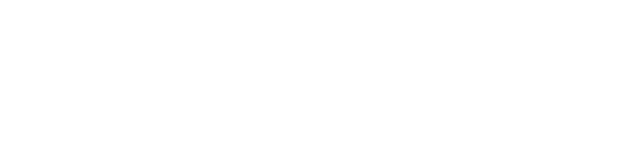
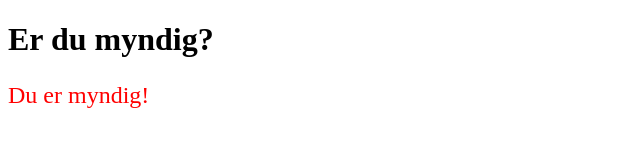
Before and after one commit to hbakken00/InnfiProgrammering, a plain HTML site: page cheat_sheet/betinget-logikk.html in a window 1280 px wide. Shown: the whole page, without its empty margins (0-640 px from the left). Drawn offline with Linux system fonts and the light colour scheme.

Commit message:
cheatsheet

```diff
--- a/cheat_sheet/betinget-logikk.html
+++ b/cheat_sheet/betinget-logikk.html
@@ -4,12 +4,24 @@
     <meta charset="UTF-8">
     <meta http-equiv="X-UA-Compatible" content="IE=edge">
     <meta name="viewport" content="width=device-width, initial-scale=1.0">
-    <title>Document</title>
+    <title>Betinget logikk cheat sheat</title>
 </head>
 <body>
+
+    <h1>Er du myndig?</h1>
+    <p style="color: red;font-size:x-large;" id="myndig-utskrift"></p>
     <script>
 
+        const age = 29
 
+        // if test for  å sjekke om alder er 18 år eller over >=
+
+        if(age >= 18)  {
+            document.getElementById("myndig-utskrift").innerHTML = "Du er myndig!";
+
+        } else {
+            document.getElementById("myndig-utskrift").innerHTML = "Du er ikke myndig"
+        }
 
     </script>
 
```
